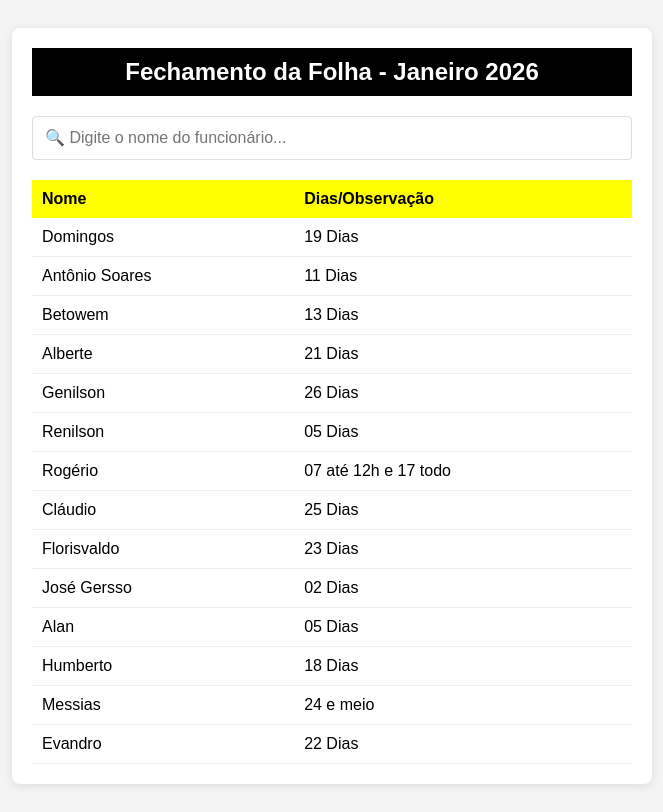
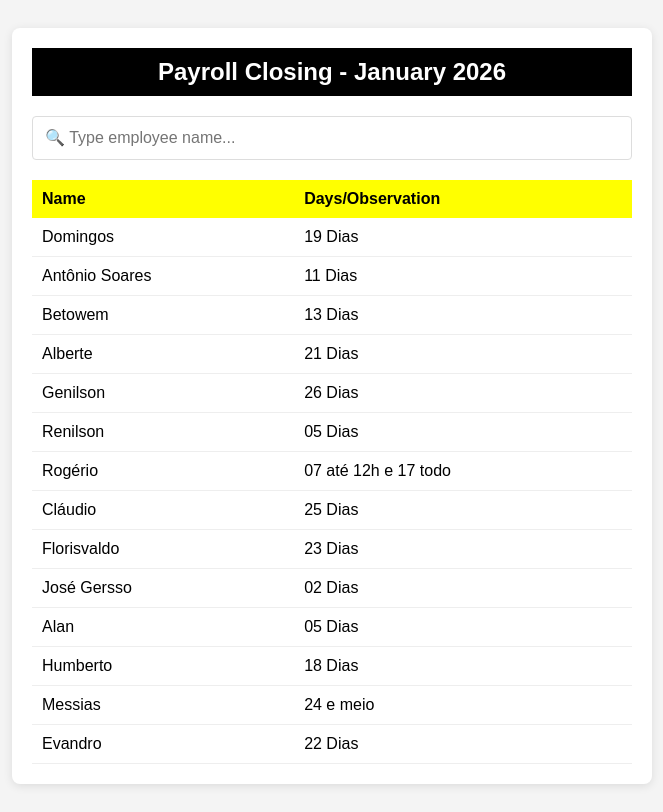
Before and after one commit to MarcosDev-Softwere/FolhaDePonto.01.26, a plain HTML site: page index.html in a window 1280 px wide. Shown: the whole page, without its empty margins (308-971 px from the left). Drawn offline with Linux system fonts and the light colour scheme.

Commit message:
docs: add english comments to index.html
Included technical comments in English within the index.html file to follow software engineering best practices. This update improves code readability for international documentation standards.

```diff
--- a/Index.html
+++ b/index.html
@@ -2,26 +2,28 @@
 <html lang="pt-br">
 <head>
     <meta charset="UTF-8">
-    <title>Busca de Funcionários - Janeiro 2026</title>
+    <title>Employee Search - January 2026</title>
+
     <link rel="stylesheet" href="style.css">
 </head>
 <body>
     <div class="container">
-        <h2>Fechamento da Folha - Janeiro 2026</h2>
+        <h2>Payroll Closing - January 2026</h2>
 
-        <input type="text" id="inputBusca" placeholder="🔍 Digite o nome do funcionário..." onkeyup="filtrarFuncionarios()">
+        <input type="text" id="inputBusca" placeholder="🔍 Type employee name..." onkeyup="filtrarFuncionarios()">
 
         <table id="tabelaFuncionarios">
             <thead>
                 <tr>
-                    <th>Nome</th>
-                    <th>Dias/Observação</th>
+                    <th>Name</th>
+                    <th>Days/Observation</th>
                 </tr>
             </thead>
             <tbody id="corpoTabela">
-                </tbody>
+            </tbody>
         </table>
     </div>
+
     <script src="./Index.js"></script>
 </body>
 </html>
```
